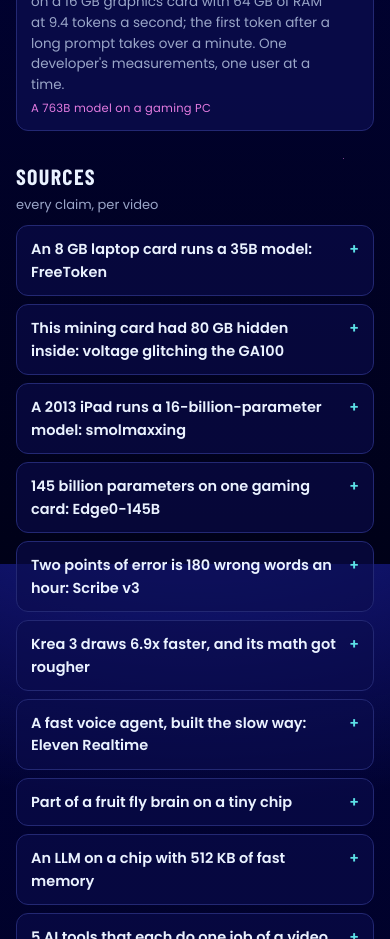
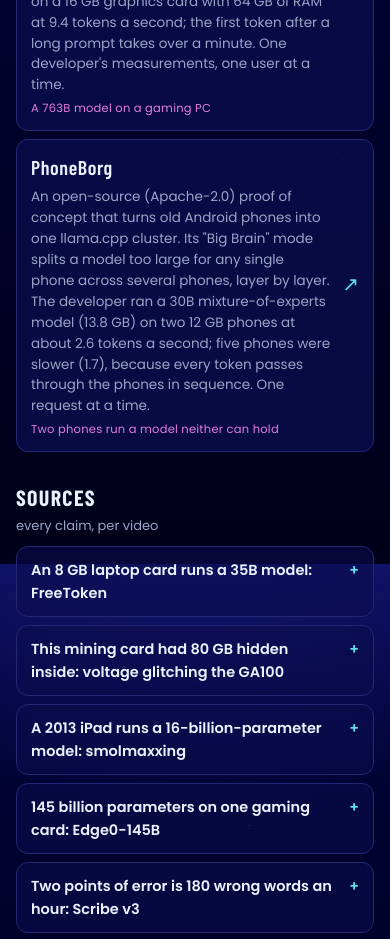
Before and after one commit to 90karatinsa/whileyousleptai, a plain HTML site: page index.html in a window 390 px wide. Shown: the part 4500-5439 px from the top of the page. Drawn offline with nearby package versions, Linux system fonts and the light colour scheme.

Commit message:
Add PhoneBorg

```diff
--- a/index.html
+++ b/index.html
@@ -141,6 +141,7 @@
       <li class="tool"><a href="https://github.com/synchopate/llama-modchip"><span class="name">llama-modchip</span><span class="go" aria-hidden="true">↗</span><span class="what">An open-source (Apache-2.0) llama.cpp-based engine that squeezes DeepSeek-V4-Flash (284B parameters) to about 1.72 bits per weight so it fits in 64 GB of RAM and runs on a CPU with no graphics card. The developer measured about 9 tokens a second; about 1 token in 4 differs from the reference model.</span><span class="from">A 284B model with no graphics card</span></a></li>
       <li class="tool"><a href="https://huggingface.co/blog/moe-expert-streaming"><span class="name">MoE expert streaming</span><span class="go" aria-hidden="true">↗</span><span class="what">A Hugging Face developer's open experiment for Transformers: a mixture-of-experts model keeps its experts on the SSD and only a cache of them in memory. On the developer's 32 GB MacBook Pro, the 180B Qwen3.8-Flash-Next wrote about 14 tokens a second. One person's measurements; the Transformers change is still under review.</span><span class="from">A 180B model on a 32 GB laptop</span></a></li>
       <li class="tool"><a href="https://github.com/ewhacc/tandem.cpp"><span class="name">tandem.cpp</span><span class="go" aria-hidden="true">↗</span><span class="what">An open-source llama.cpp patch set for mixture-of-experts models bigger than your GPU and your RAM: the most-used experts stay on the card, the rest come from RAM or the SSD. The developer ran the 763B DeepSeek-V4.1-Flash, heavily compressed, on a 16 GB graphics card with 64 GB of RAM at 9.4 tokens a second; the first token after a long prompt takes over a minute. One developer's measurements, one user at a time.</span><span class="from">A 763B model on a gaming PC</span></a></li>
+      <li class="tool"><a href="https://github.com/dzaczek/phoneborg"><span class="name">PhoneBorg</span><span class="go" aria-hidden="true">↗</span><span class="what">An open-source (Apache-2.0) proof of concept that turns old Android phones into one llama.cpp cluster. Its "Big Brain" mode splits a model too large for any single phone across several phones, layer by layer. The developer ran a 30B mixture-of-experts model (13.8 GB) on two 12 GB phones at about 2.6 tokens a second; five phones were slower (1.7), because every token passes through the phones in sequence. One request at a time.</span><span class="from">Two phones run a model neither can hold</span></a></li>
     </ul>
   </section>
 
```
